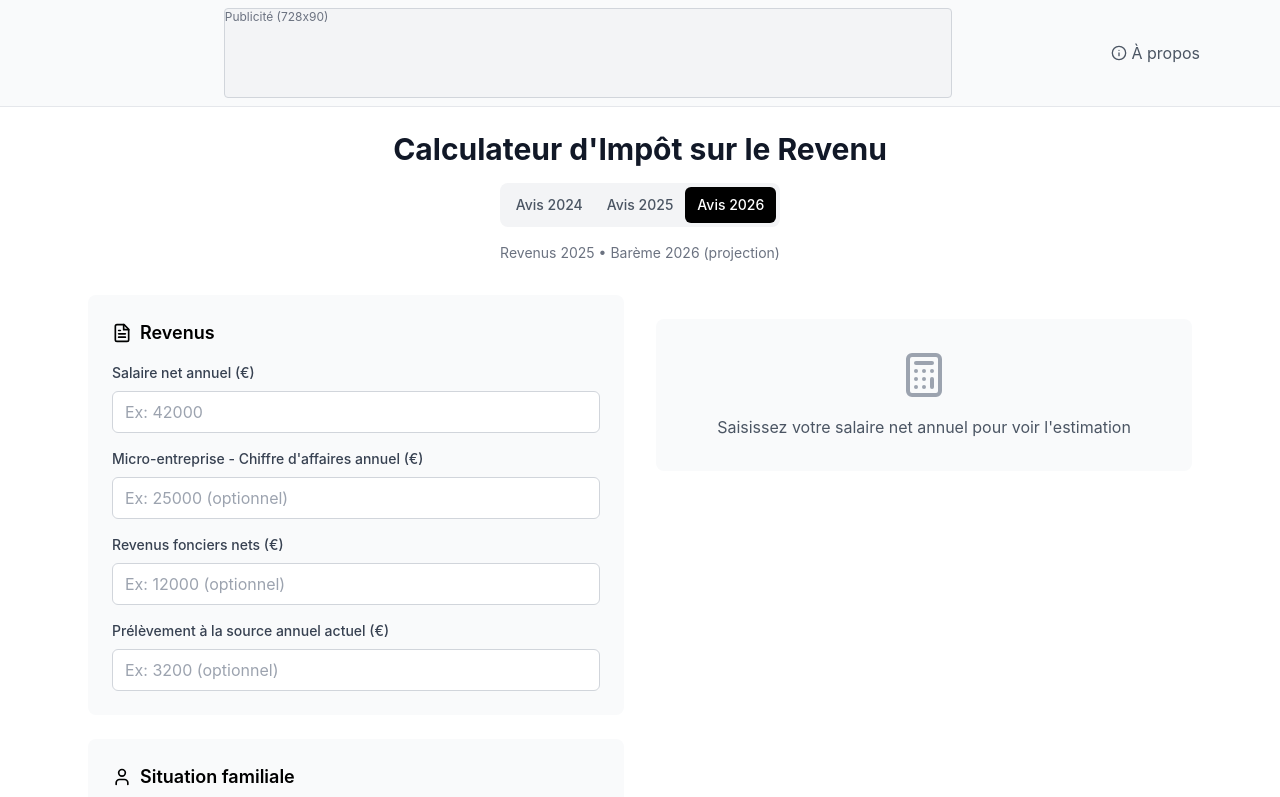
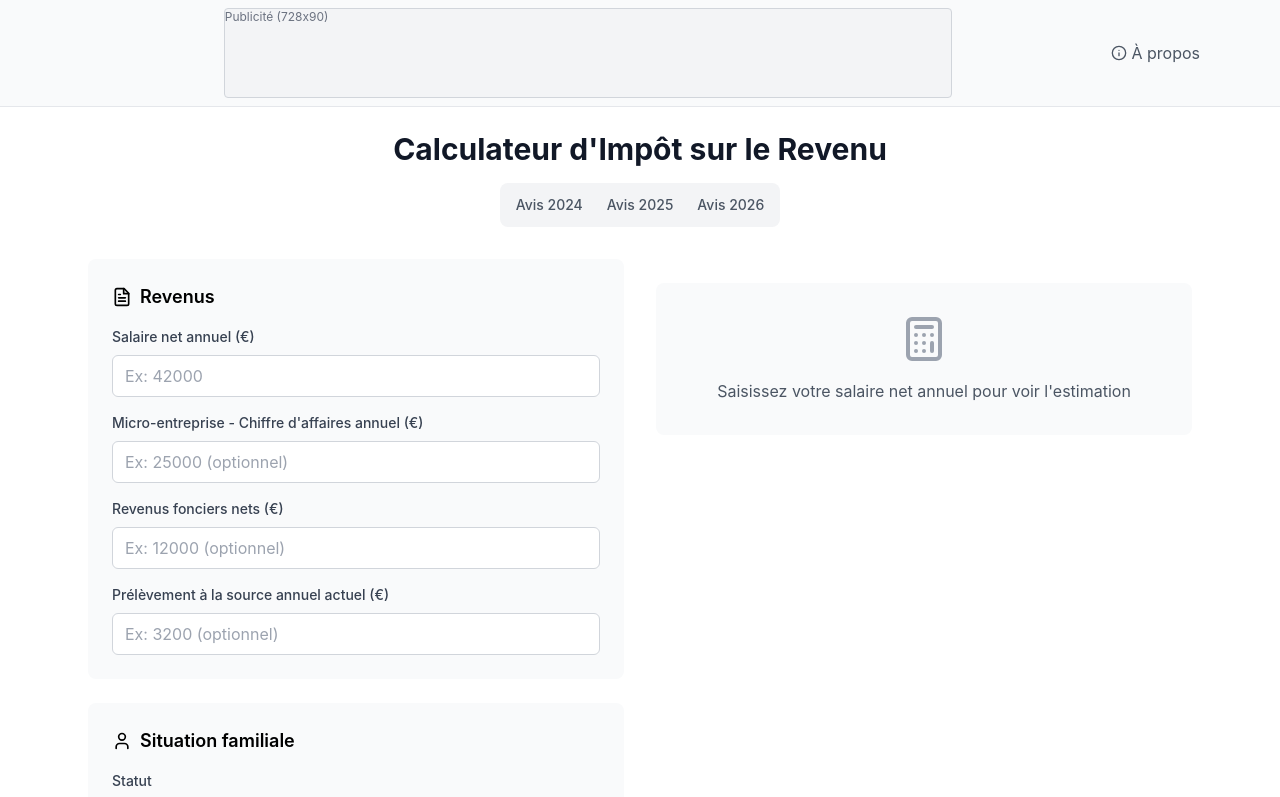
Before and after one commit to Cenzache/calculateur-impot, a React (Create React App) app: page / in a window 1280 px wide. Shown: the top 797 px of the page. Built offline with nearby package versions, Linux system fonts and the light colour scheme.

Commit message:
Update App.js

```diff
--- a/src/App.js
+++ b/src/App.js
@@ -7,7 +7,7 @@ import PolitiqueConfidentialite from './PolitiqueConfidentialite';
 
 const TaxEstimator = () => {
   const [currentView, setCurrentView] = useState('calculator'); // 'calculator', 'about', 'mentions', 'privacy'
-  const [selectedYear, setSelectedYear] = useState(2026);
+  const [selectedYear, setSelectedYear] = useState(2020);
   const [salary, setSalary] = useState('');
   const [currentTax, setCurrentTax] = useState('');
   const [familySituation, setFamilySituation] = useState('single');
```
